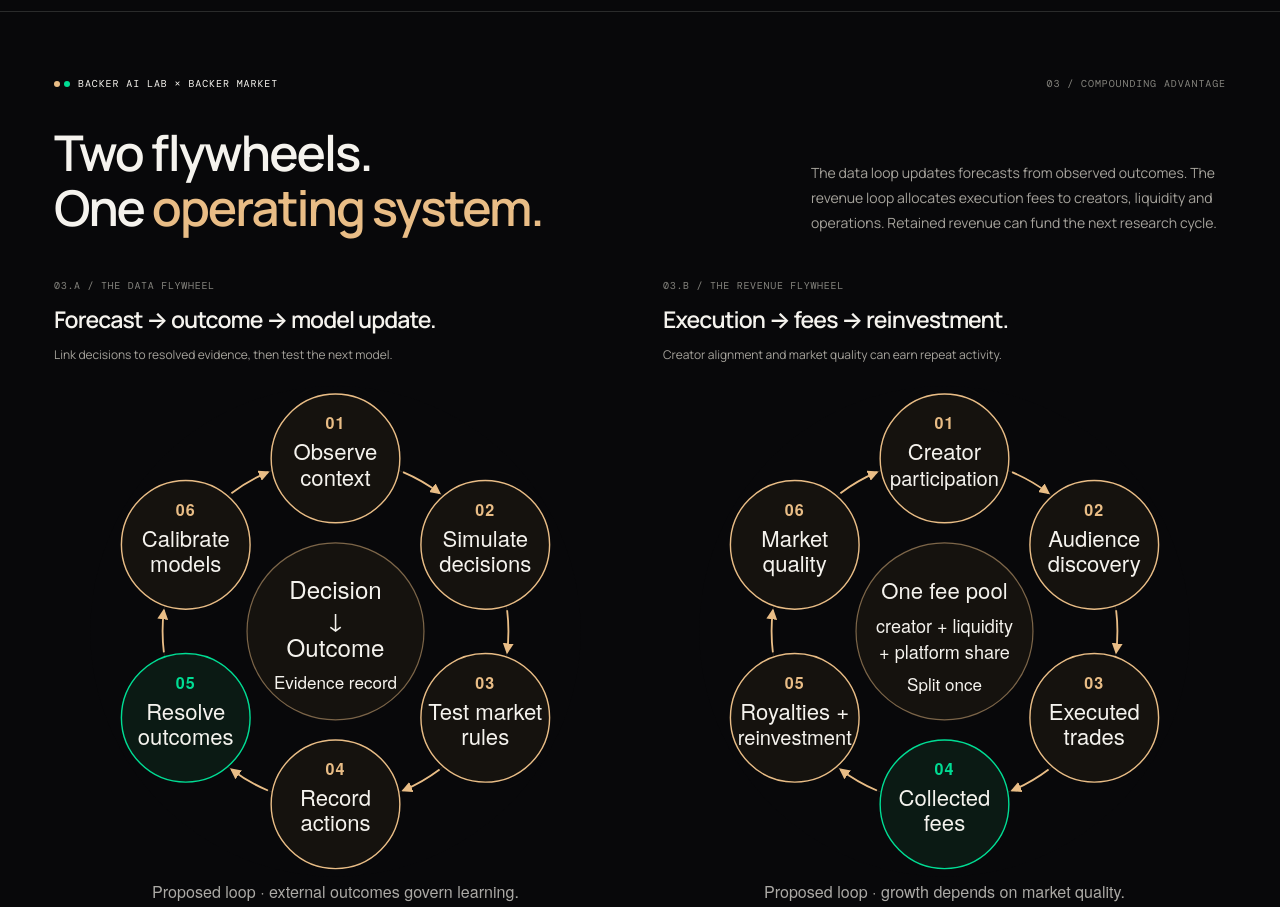
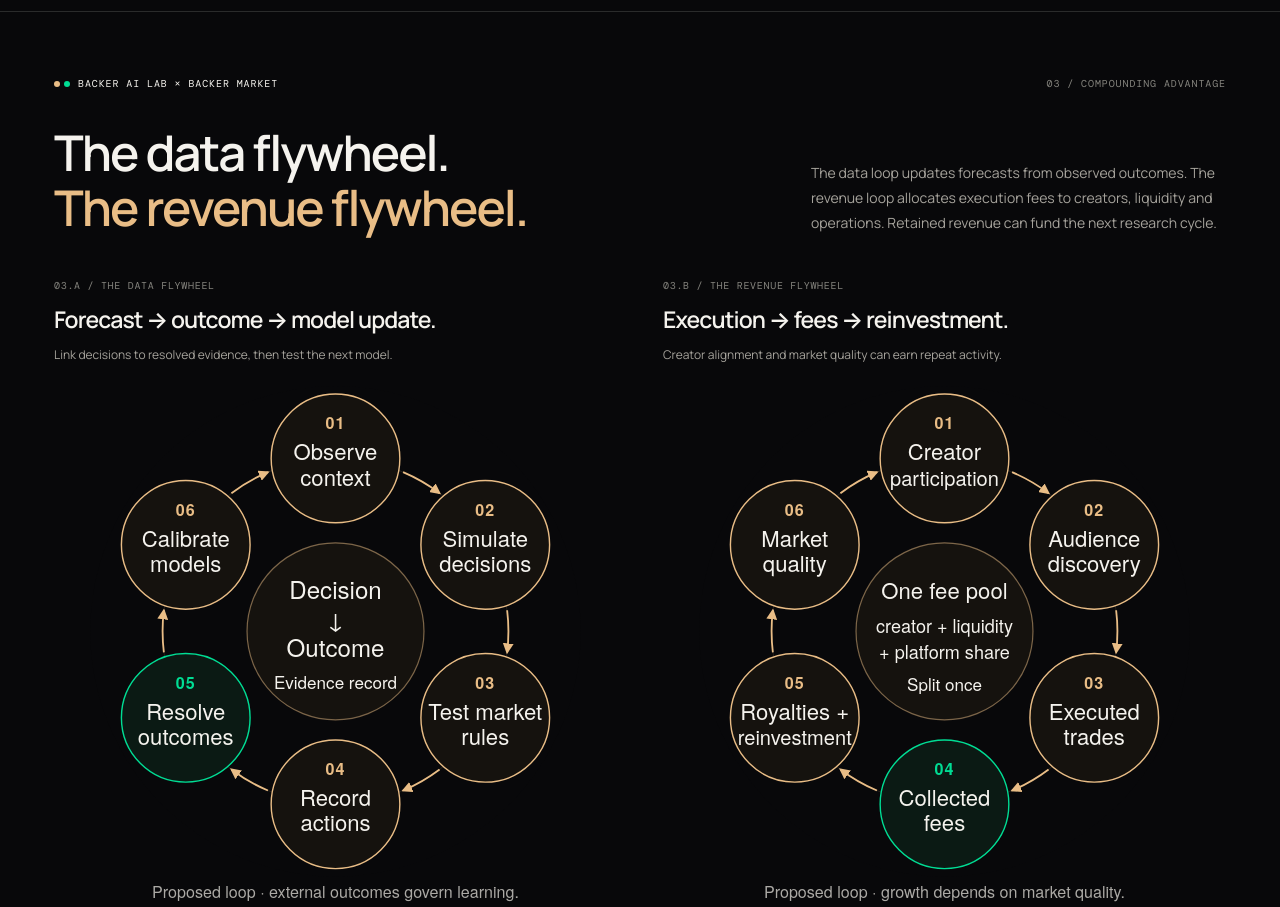
Before and after one commit to bokubokulee-gif/backer-systems, a website with bundled scripts: page public/index.html in a window 1280 px wide. Shown: the part 5180-6087 px from the top of the page. Built offline with nearby package versions, Linux system fonts and the light colour scheme.

Commit message:
Name the data and revenue loops directly

```diff
--- a/public/index.html
+++ b/public/index.html
@@ -63,7 +63,7 @@
 </section>
 <section id="flywheel" class="chapter flywheel-chapter">
 <div class="chapter-meta"><span><i class="dot amber"></i><i class="dot green second-dot"></i> BACKER AI LAB × BACKER MARKET</span><span>03 / COMPOUNDING ADVANTAGE</span></div>
-<div class="chapter-heading compact"><h2>Two flywheels.<br> One <em>operating system.</em></h2><p class="intro">The data loop updates forecasts from observed outcomes. The revenue loop allocates execution fees to creators, liquidity and operations. Retained revenue can fund the next research cycle.</p></div>
+<div class="chapter-heading compact"><h2>The data flywheel.<br> <em>The revenue flywheel.</em></h2><p class="intro">The data loop updates forecasts from observed outcomes. The revenue loop allocates execution fees to creators, liquidity and operations. Retained revenue can fund the next research cycle.</p></div>
 <div class="cycle-pair">
 <figure class="cycle-figure"><header><span class="eyebrow">03.A / THE DATA FLYWHEEL</span><h3>Forecast → outcome → model update.</h3><p>Link decisions to resolved evidence, then test the next model.</p></header><img src="assets/data-flywheel.svg" alt="Circular data flywheel: observe context, simulate decisions, test market rules, record actions, resolve outcomes and calibrate models, returning to the next context and experiment." width="560" height="550"><figcaption>Validate learning on future outcomes and held-out cohorts.</figcaption></figure>
 <figure class="cycle-figure"><header><span class="eyebrow">03.B / THE REVENUE FLYWHEEL</span><h3>Execution → fees → reinvestment.</h3><p>Creator alignment and market quality can earn repeat activity.</p></header><img src="assets/revenue-flywheel.svg" alt="Circular revenue flywheel: consenting creators, audience discovery, legitimate execution, collected fees, royalties and reinvestment, better market quality, then renewed participation." width="560" height="550"><figcaption>Proposed economics; growth depends on legitimate, repeat demand.</figcaption></figure>
```
